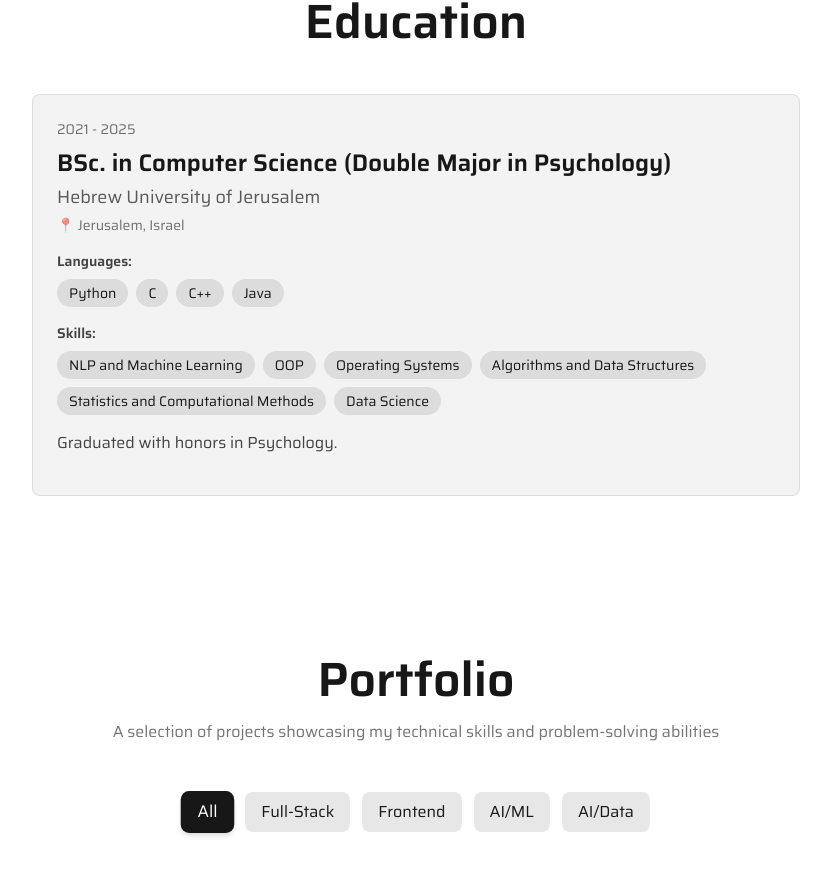
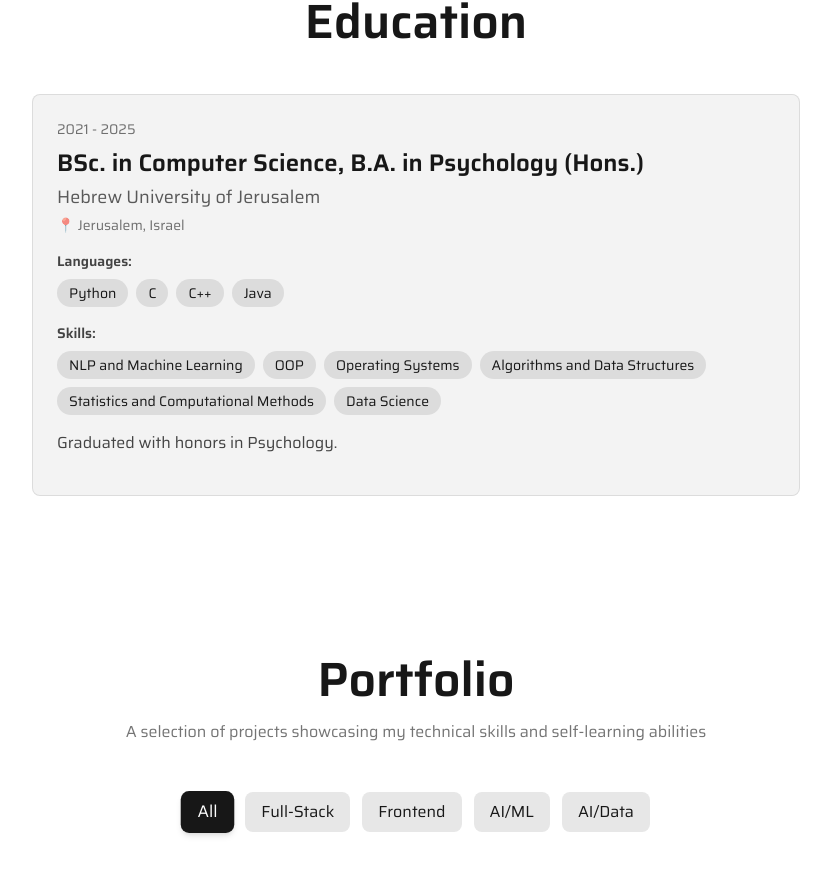
Before and after one commit to NatanelRichey/CVWEbsite, a Next.js app: page / in a window 1280 px wide. Shown: the part 882-1760 px from the top of the page, without its empty margins (224-1055 px from the left). Built offline with nearby package versions, Linux system fonts and the light colour scheme.

Commit message:
Update education degree format and portfolio description
- Changed degree title to abbreviated format: BSc. in Computer Science, B.A. in Psychology (Hons.)
- Updated CV_DATA.txt with latest information
- Updated portfolio description text

```diff
--- a/components/Portfolio.tsx
+++ b/components/Portfolio.tsx
@@ -60,7 +60,7 @@ export default function Portfolio() {
             Portfolio
           </h2>
           <p className="text-foreground/60 text-center mb-12 max-w-2xl mx-auto">
-            A selection of projects showcasing my technical skills and problem-solving abilities
+            A selection of projects showcasing my technical skills and self-learning abilities
           </p>
         </ScrollReveal>
 
--- a/lib/data.ts
+++ b/lib/data.ts
@@ -59,7 +59,7 @@ export const education = [
   {
     id: 1,
     institution: "Hebrew University of Jerusalem",
-    degree: "BSc. in Computer Science (Double Major in Psychology)",
+    degree: "BSc. in Computer Science, B.A. in Psychology (Hons.)",
     location: "Jerusalem, Israel",
     startDate: "2021",
     endDate: "2025",
```
Also changed, not shown: CV_DATA.txt.
